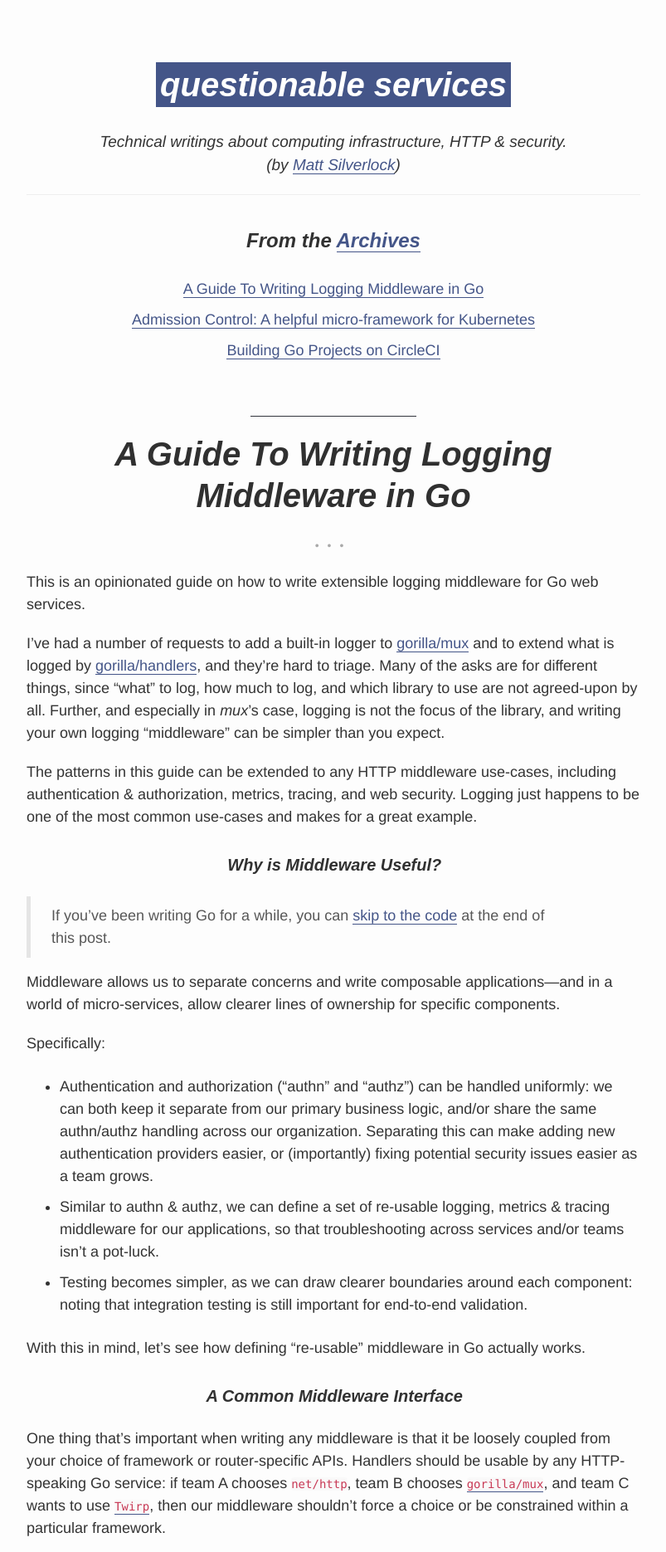
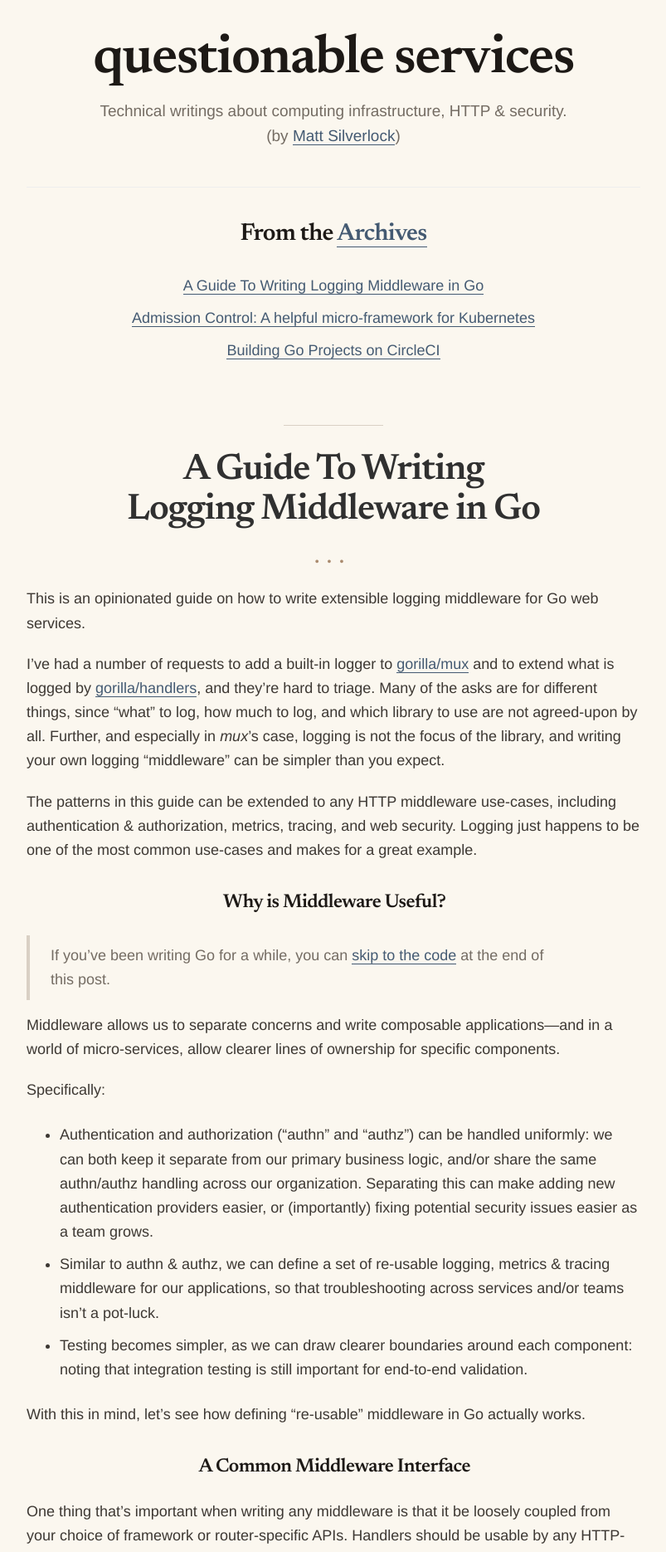
Before and after one commit to elithrar/elithrar.github.io, a Jekyll site: the page built from index.html, in a window 1280 px wide. Shown: the top 1870 px of the page at 83% size, without its empty margins (238-1041 px from the left). Built offline with Jekyll 4.4.1, drawn with Linux system fonts in a browser that asks for light colours; some web fonts are replaced; the list of posts is cut into pages by our own code.

Commit message:
Refresh blog typography and color palette

```diff
--- a/_includes/head.html
+++ b/_includes/head.html
@@ -14,6 +14,15 @@
     site.title }} &middot; {{ site.tagline }} {% endif %}
   </title>
 
+  <!-- Newsreader Semibold, reduced to the Latin subset used by the site. -->
+  <link
+    rel="preload"
+    href="/public/fonts/newsreader-latin-600-v26.woff2"
+    as="font"
+    type="font/woff2"
+    crossorigin
+  />
+
   <!-- CSS -->
   <link rel="stylesheet" href="/public/css/poole.css" />
   <link rel="stylesheet" href="/public/css/app.css" />
@@ -21,11 +30,6 @@
   <link rel="preload" as="style" href="/public/css/syntax.css" onload="this.onload=null;this.rel='stylesheet'" />
   <noscript><link rel="stylesheet" href="/public/css/syntax.css"></noscript>
 
-  <!-- Typekit -->
-  <link rel="preconnect" href="https://use.typekit.net" crossorigin>
-  <link rel="preload" as="style" href="https://use.typekit.net/cxf2crd.css" crossorigin>
-  <link rel="stylesheet" href="https://use.typekit.net/cxf2crd.css">
-
   <!-- Icons -->
   <link rel="shortcut icon" href="/public/favicon.ico" />
 
--- a/public/css/app.css
+++ b/public/css/app.css
@@ -1,13 +1,37 @@
+:root {
+  --paper: #fbf7ef;
+  --paper-deep: #f3ece1;
+  --ink: #3d3833;
+  --ink-strong: #1d1916;
+  --ink-muted: #746c63;
+  --rule: #d9d0c4;
+  --link: #445a72;
+  --link-active: #263b52;
+  --code: #a13f52;
+}
+
+@font-face {
+  font-family: "Newsreader";
+  font-style: normal;
+  font-weight: 600;
+  font-display: optional;
+  src: url("/public/fonts/newsreader-latin-600-v26.woff2") format("woff2");
+  unicode-range: U+0000-00FF, U+0131, U+0152-0153, U+02BB-02BC,
+    U+02C6, U+02DA, U+02DC, U+0304, U+0308, U+0329, U+2000-206F,
+    U+20AC, U+2122, U+2191, U+2193, U+2212, U+2215, U+FEFF, U+FFFD;
+}
+
 html {
-  font-family: "ff-tisa-sans-web-pro", "Helvetica", "Arial", sans-serif;
+  font-family: "Helvetica Neue", Helvetica, Arial, sans-serif;
   font-weight: 400;
 }
 
 body {
   padding: 2rem 2rem;
-  color: #333;
+  color: var(--ink);
   font-size: 0.9rem;
-  background-color: #fdfdfd;
+  line-height: 1.62;
+  background-color: var(--paper);
   text-align: center;
   word-wrap: break-word;
   word-break: break-word;
@@ -23,29 +47,36 @@ body {
 }
 
 a {
-  color: #445588;
+  color: var(--link);
   border-bottom: 1px solid;
+  text-decoration: none;
+  text-underline-offset: 0.14em;
 }
 
 a:hover,
 a:focus {
+  color: var(--link-active);
   text-decoration: none;
+}
+
+a:focus-visible {
+  outline: 2px solid var(--link-active);
+  outline-offset: 3px;
 }
 
 .anchorjs-link {
   text-decoration: none !important;
   border: none !important;
-  color: #333;
+  color: var(--ink-muted);
   line-height: inherit !important;
-  position: relative !important;
   position: relative !important;
 }
 
 blockquote {
   padding: .5rem 1rem;
   margin: .8rem 0;
-  color: #575757;
-  border-left: .25rem solid #e5e5e5;
+  color: var(--ink-muted);
+  border-left: .2rem solid var(--rule);
 }
 
 blockquote p:last-child {
@@ -62,18 +93,18 @@ blockquote p:last-child {
 .btn {
   display: inline-block;
   padding: 0.25rem 1rem;
-  font-family: "ff-tisa-sans-web-pro", "Helvetica", "Arial", sans-serif;
-  border: 0.1rem solid #32343c;
+  font-family: inherit;
+  border: 0.1rem solid var(--ink-strong);
   border-radius: 0.1rem;
-  background-color: #ffcd2b;
-  color: #333;
+  background-color: #d8aa58;
+  color: var(--ink-strong);
 }
 
 .btn:hover,
 .btn:focus {
-  color: #26282d;
-  background-color: #ebcb8b;
-  border-color: #ebcb8b;
+  color: var(--ink-strong);
+  background-color: #e4c181;
+  border-color: #e4c181;
 }
 
 .container {
@@ -86,59 +117,72 @@ blockquote p:last-child {
 
 h1,
 h2,
-h3,
+h3 {
+  margin-bottom: 25px;
+  color: var(--ink-strong);
+  font-family: "Newsreader", Georgia, "Times New Roman", serif;
+  font-weight: 600;
+  font-style: normal;
+  letter-spacing: -0.025em;
+  text-wrap: balance;
+}
+
 h4,
 h5,
 h6 {
-  margin-bottom: 25px;
-  font-family: montserrat, sans-serif;
-  font-weight: 900;
-  font-style: italic;
+  color: var(--ink-strong);
 }
 
 h1 {
-  font-size: 2rem;
+  font-size: clamp(1.9rem, 5.5vw, 2.2rem);
+  line-height: 1.1;
 }
 
 h2 {
-  font-size: 1.2rem;
+  font-size: 1.45rem;
+  line-height: 1.15;
 }
 
 h3 {
-  font-size: 1rem;
+  font-size: 1.15rem;
+  line-height: 1.2;
 }
 
 .header {
-  color: #333;
-  margin-bottom: 20px;
+  color: var(--ink);
+  margin-bottom: 2.25rem;
 }
 
 .header-title {
-  display: inline-block;
-  padding: 0.5rem 1.5rem;
-  margin-bottom: 1rem;
-  font-weight: 800;
+  margin: 0 0 0.75rem;
+  padding: 0;
+  font-size: clamp(2.4rem, 7vw, 3.25rem);
+  font-weight: 600;
+  line-height: 0.98;
   width: 100%;
 }
 
 .header-title > a {
   border: none;
-  color: white;
-  background-color: #445588;
-  padding: 5px;
+  color: var(--ink-strong);
+}
+
+.header-title > a:hover,
+.header-title > a:focus {
+  color: var(--link-active);
 }
 
 .header-lead {
   text-align: center;
   margin-bottom: 0;
   font-size: 0.95rem;
-  font-style: italic;
+  color: var(--ink-muted);
 }
 
 hr {
-  max-width: 10rem;
-  margin: 1rem auto;
-  border-top-color: #32343c;
+  max-width: 6rem;
+  margin: 1.5rem auto;
+  border-top-color: var(--rule);
   border-bottom: 0;
 }
 
@@ -155,8 +199,8 @@ p {
 
 pre,
 code {
-  font-family: "fira-mono", Menlo, Monaco, "Courier New", monospace;
-  color: #c83955;
+  font-family: Menlo, Monaco, Consolas, "Courier New", monospace;
+  color: var(--code);
   text-align: left;
   border-radius: 0.2rem;
   font-size: 0.7rem;
@@ -182,12 +226,12 @@ code {
   white-space: pre;
   word-break: normal;
   word-wrap: normal;
-  color: rgb(51, 51, 51);
-  background-color: #f8f8f8;
+  color: var(--ink);
+  background-color: var(--paper-deep);
 }
 
 .pagination {
-  font-family: "ff-tisa-sans-web-pro", "Helvetica", "Arial", sans-serif;
+  font-family: inherit;
 }
 
 .pagination-item {
@@ -206,7 +250,7 @@ code {
   display: block;
   margin-top: 1rem;
   margin-bottom: 1rem;
-  color: #aaa;
+  color: #aa8b6f;
   letter-spacing: 0.5rem;
   font-size: 0.7rem;
 }
@@ -215,6 +259,7 @@ code {
   margin-top: 2rem;
   margin-bottom: 0.5rem;
   font-size: 0.9rem;
+  color: var(--ink-muted);
 }
 
 .post-title > a {
@@ -224,7 +269,7 @@ code {
 .post-title > a:hover,
 .post-title > a:focus {
   border-bottom: 1px dotted;
-  color: #555;
+  color: var(--link-active);
 }
 
 .post-archive-item {
```
Also changed, not shown: public/fonts/OFL.txt (added, +91 -0 lines), src/index.ts (+8 -1 lines), public/fonts/newsreader-latin-600-v26.woff2 (added).
